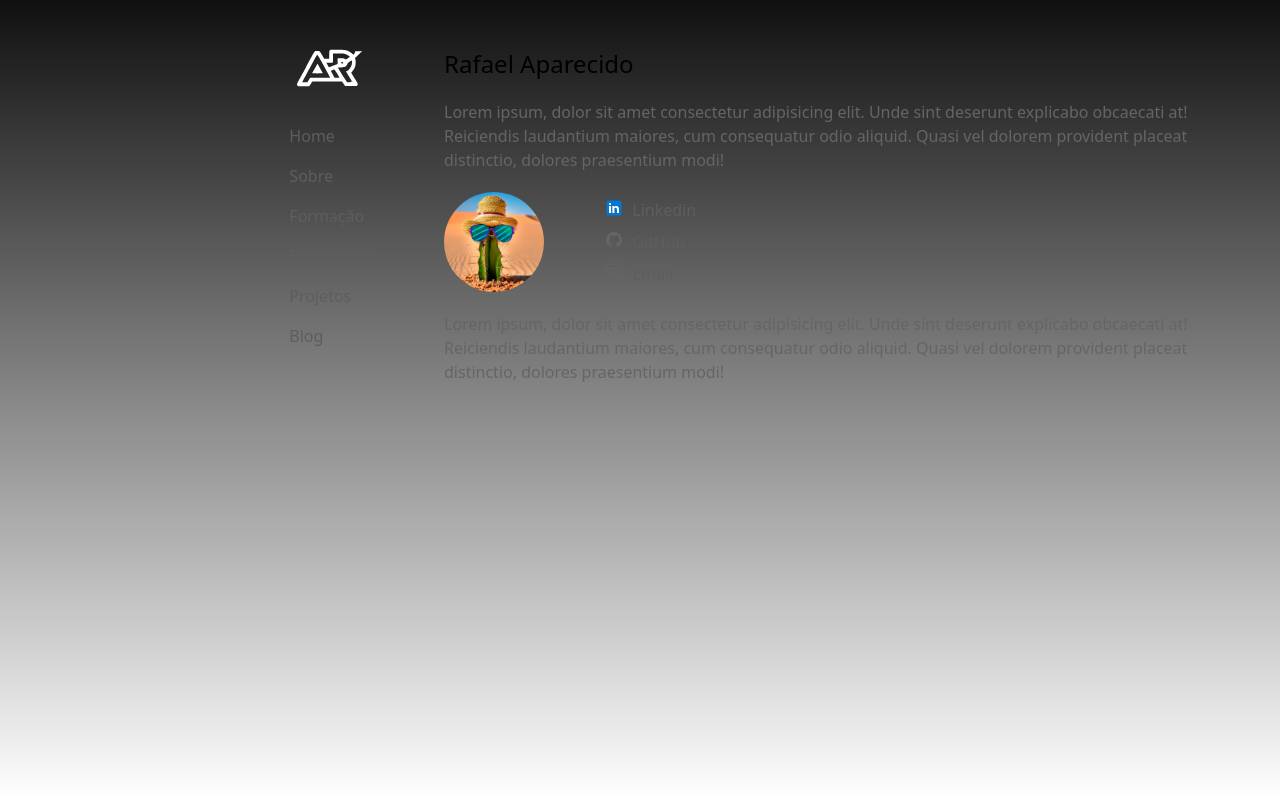
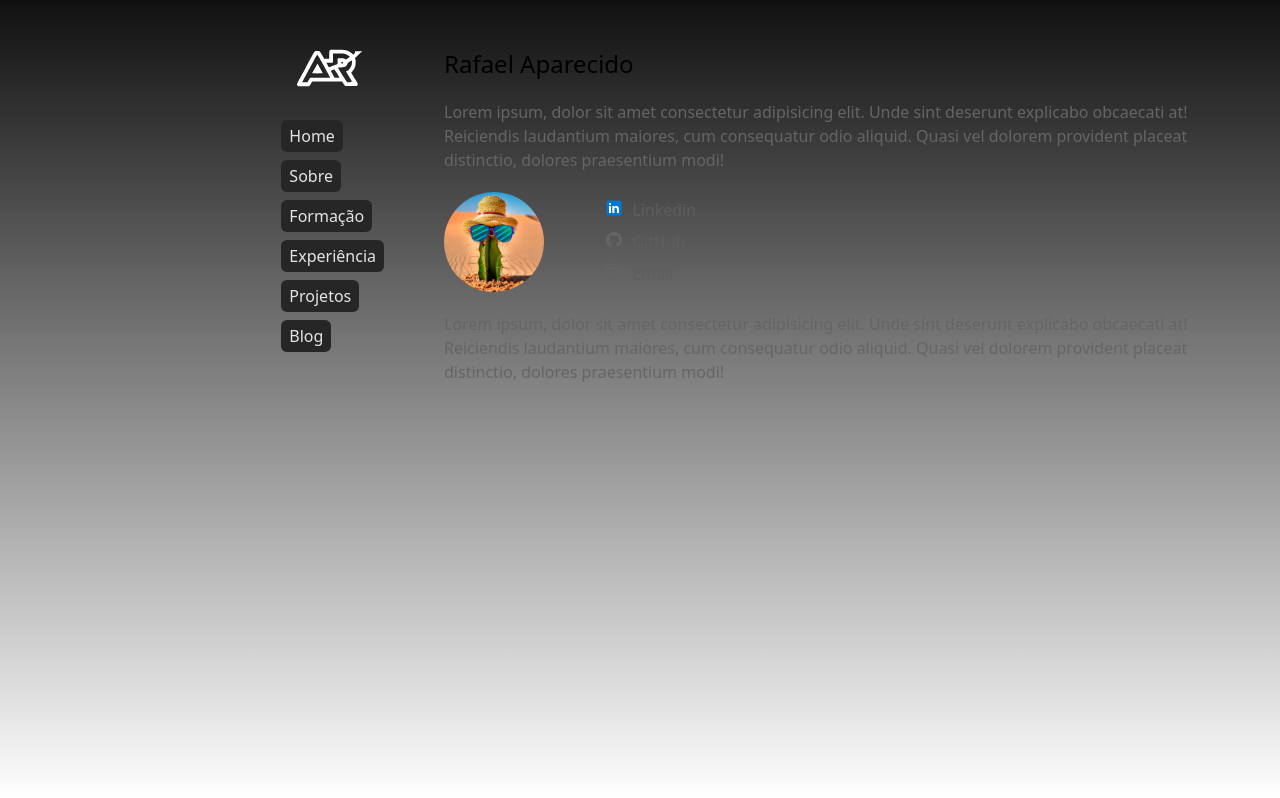
Before and after one commit to rafaapcode/portfolio-new, a Next.js app: page / in a window 1280 px wide. Built offline with nearby package versions, Linux system fonts and the light colour scheme.

Commit message:
feat: initialize the animation menu

```diff
--- a/app/layout.jsx
+++ b/app/layout.jsx
@@ -1,7 +1,10 @@
+"use client";
+
 import "./globals.css";
-import { Inter } from "next/font/google";
 import Link from "next/link";
 import Image from "next/image";
+import { useState } from "react";
+import { motion } from "framer-motion";
 
 export const metadata = {
   title: "Create Next App",
@@ -9,33 +12,55 @@ export const metadata = {
 };
 
 export default function RootLayout({ children }) {
+  const [active, setActive] = useState("");
+
+  const menus = [];
+
   return (
     <html lang="en">
       <body className="flex flex-col w-screen h-screen lg:flex-row md:flex-row bg-[#111010]">
         <header className="w-full lg:w-[30%] md:w-[30%] h-[30%] lg:h-screen md:h-screen">
           <ul className="lg:mt-5 md:mt-5 lg:float-right md:float-right">
-            <li>
+            <motion.li initial={{scale: 0}} animate={{ scale: 1 }}>
               <Image src="/images/logo.svg" width={100} height={100} />
-            </li>
+            </motion.li>
             <div className="flex flex-row md:flex-col lg:flex-col flex-wrap ml-2 md:ml-0 lg:ml-0 gap-x-5 gap-y-2 lg:gap-x-0 md:gap-x-0 lg:gap-y-0 md:gap-y-0">
-              <li className="w-fit h-fit px-2 py-1 rounded-md text-[#5f5d5d] hover:text-[#fff]">
-                <Link href="/">Home</Link>
-              </li>
-              <li className="w-fit h-fit lg:mt-2 md:mt-2 px-2 py-1 rounded-md text-[#5f5d5d] hover:text-[#fff]">
-                <Link href="/about">Sobre</Link>
-              </li>
-              <li className="w-fit h-fit lg:mt-2 md:mt-2 px-2 py-1 rounded-md text-[#5f5d5d] hover:text-[#fff]">
-                <Link href="/qualification">Formação</Link>
-              </li>
-              <li className="w-fit h-fit lg:mt-2 md:mt-2 px-2 py-1 rounded-md text-[#5f5d5d] hover:text-[#fff]">
-                <Link href="/experience">Experiência</Link>
-              </li>
-              <li className="w-fit h-fit lg:mt-2 md:mt-2 px-2 py-1 rounded-md text-[#5f5d5d] hover:text-[#fff]">
-                <Link href="/projects">Projetos</Link>
-              </li>
-              <li className="w-fit h-fit lg:mt-2 md:mt-2 px-2 py-1 rounded-md text-[#5f5d5d] hover:text-[#fff]">
-                <Link href="/blog">Blog</Link>
-              </li>
+              <motion.li  initial={{scale: 0}} animate={{ scale: 1 }} className='w-fit h-fit px-2 py-1 rounded-md bg-[#262626] hover:text-[#fff] text-[#E5E5E5]'>
+                <Link onClick={() => setActive("home")} href="/">
+                  Home
+                </Link>
+              </motion.li>
+              <motion.li transition={{duration: 0.2}} initial={{scale: 0}} animate={{ scale: 1 }} className='w-fit h-fit px-2 py-1 rounded-md bg-[#262626] hover:text-[#fff] text-[#E5E5E5] mt-2'>
+                <Link onClick={() => setActive("sobre")} href="/">
+                  Sobre
+                </Link>
+              </motion.li>
+              <motion.li transition={{duration: 0.4}} initial={{scale: 0}} animate={{ scale: 1 }} className='w-fit h-fit px-2 py-1 rounded-md bg-[#262626] hover:text-[#fff] text-[#E5E5E5] mt-2'>
+                <Link
+                  onClick={() => setActive("formacao")}
+                  href="/qualification"
+                >
+                  Formação
+                </Link>
+              </motion.li>
+              <motion.li transition={{duration: 0.6}} initial={{scale: 0}} animate={{ scale: 1 }} className='w-fit h-fit px-2 py-1 rounded-md bg-[#262626] hover:text-[#fff] text-[#E5E5E5] mt-2'>
+                <Link
+                  onClick={() => setActive("experiencia")}
+                  href="/experience"
+                >
+                  Experiência
+                </Link>
+              </motion.li>
+              <motion.li transition={{duration: 0.8}} initial={{scale: 0}} animate={{ scale: 1 }} className='w-fit h-fit px-2 py-1 rounded-md bg-[#262626] hover:text-[#fff] text-[#E5E5E5] mt-2'>
+                <Link onClick={() => setActive("projetos")} href="/projects">
+                  Projetos
+                </Link>
+              </motion.li>
+              <motion.li transition={{duration: 1}} initial={{scale: 0}} animate={{ scale: 1 }} className='w-fit h-fit px-2 py-1 rounded-md bg-[#262626] hover:text-[#fff] text-[#E5E5E5] mt-2'>
+                <Link onClick={() => setActive("blog")} href="/blog">
+                  Blog
+                </Link>
+              </motion.li>
             </div>
           </ul>
         </header>
--- a/package.json
+++ b/package.json
@@ -10,6 +10,7 @@
   },
   "dependencies": {
     "autoprefixer": "10.4.14",
+    "framer-motion": "^10.12.11",
     "next": "13.4.2",
     "postcss": "8.4.23",
     "react": "18.2.0",
```
Also changed, not shown: 1 other file (tests, documents, lock files or other folders).
